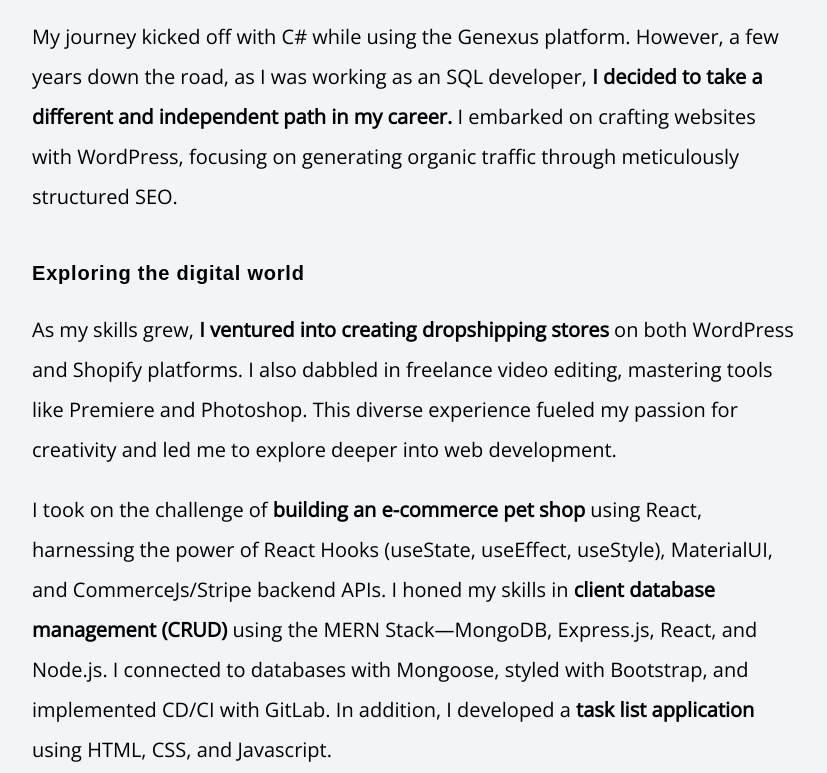
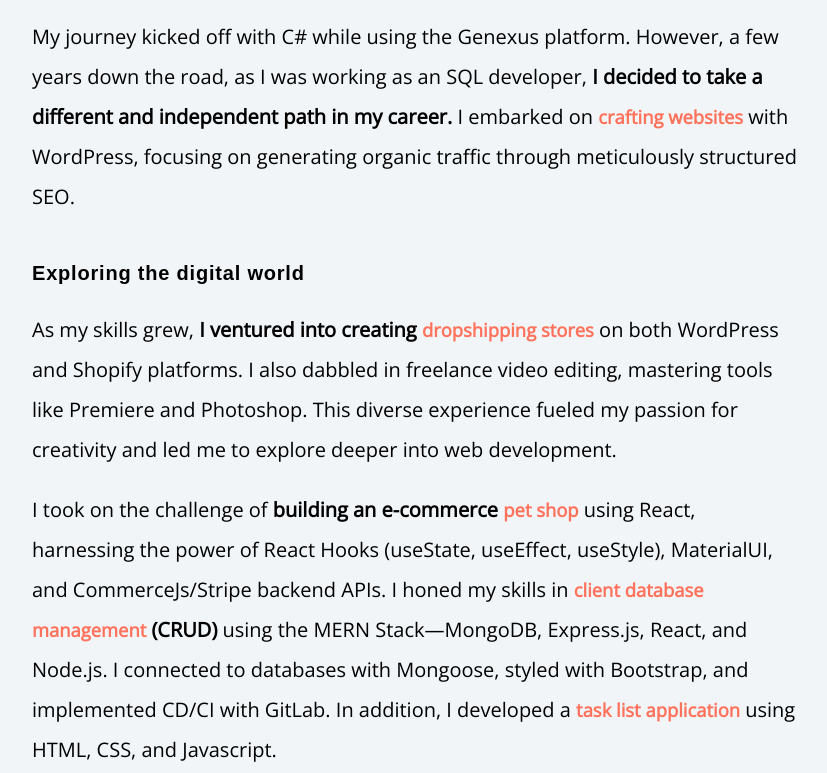
Before and after one commit to marcelosbrito/portfolio, a Gatsby site: page /about in a window 1280 px wide. Shown: the part 492-1265 px from the top of the page, without its empty margins (224-1051 px from the left). Built offline with nearby package versions, Linux system fonts and the light colour scheme; Gatsby itself is replaced by a stand-in of ours.

Commit message:
Add About me links

```diff
--- a/src/pages/about.js
+++ b/src/pages/about.js
@@ -25,29 +25,78 @@ const About = () => {
             <strong>
               I decided to take a different and independent path in my career.
             </strong>{" "}
-            I embarked on crafting websites with WordPress, focusing on
-            generating organic traffic through meticulously structured SEO.
+            I embarked on{" "}
+            <a
+              class="about-link"
+              href="https://web.archive.org/web/20151027174004/http://comofazerpatchwork.com/"
+              target="_blank"
+              rel="noreferrer"
+            >
+              crafting websites
+            </a>{" "}
+            with WordPress, focusing on generating organic traffic through
+            meticulously structured SEO.
           </p>
           <h3>Exploring the digital world</h3>
           <p>
             As my skills grew,{" "}
-            <strong>I ventured into creating dropshipping stores</strong> on
-            both WordPress and Shopify platforms. I also dabbled in freelance
+            <strong>
+              I ventured into creating{" "}
+              <a
+                class="about-link"
+                href="https://youtu.be/tWPMtQnEbpo"
+                target="_blank"
+                rel="noreferrer"
+              >
+                dropshipping stores
+              </a>
+            </strong>{" "}
+            on both WordPress and Shopify platforms. I also dabbled in freelance
             video editing, mastering tools like Premiere and Photoshop. This
             diverse experience fueled my passion for creativity and led me to
             explore deeper into web development.
           </p>
           <p>
             I took on the challenge of{" "}
-            <strong>building an e-commerce pet shop</strong> using React,
-            harnessing the power of React Hooks (useState, useEffect, useStyle),
-            MaterialUI, and CommerceJs/Stripe backend APIs. I honed my skills in{" "}
-            <strong>client database management (CRUD)</strong> using the MERN
-            Stack—MongoDB, Express.js, React, and Node.js. I connected to
-            databases with Mongoose, styled with Bootstrap, and implemented
-            CD/CI with GitLab. In addition, I developed a{" "}
-            <strong>task list application</strong> using HTML, CSS, and
-            Javascript.
+            <strong>
+              building an e-commerce{" "}
+              <a
+                class="about-link"
+                href="https://littleones.netlify.app/"
+                target="_blank"
+                rel="noreferrer"
+              >
+                pet shop
+              </a>
+            </strong>{" "}
+            using React, harnessing the power of React Hooks (useState,
+            useEffect, useStyle), MaterialUI, and CommerceJs/Stripe backend
+            APIs. I honed my skills in{" "}
+            <strong>
+              <a
+                class="about-link"
+                href="https://mern-client-panel.web.app/"
+                target="_blank"
+                rel="noreferrer"
+              >
+                client database management
+              </a>{" "}
+              (CRUD)
+            </strong>{" "}
+            using the MERN Stack—MongoDB, Express.js, React, and Node.js. I
+            connected to databases with Mongoose, styled with Bootstrap, and
+            implemented CD/CI with GitLab. In addition, I developed a{" "}
+            <strong>
+              <a
+                class="about-link"
+                href="https://marcelosbrito.github.io/todo-list/"
+                target="_blank"
+                rel="noreferrer"
+              >
+                task list application
+              </a>
+            </strong>{" "}
+            using HTML, CSS, and Javascript.
           </p>
           <h3>Leisure pursuits</h3>
           <p>
```
